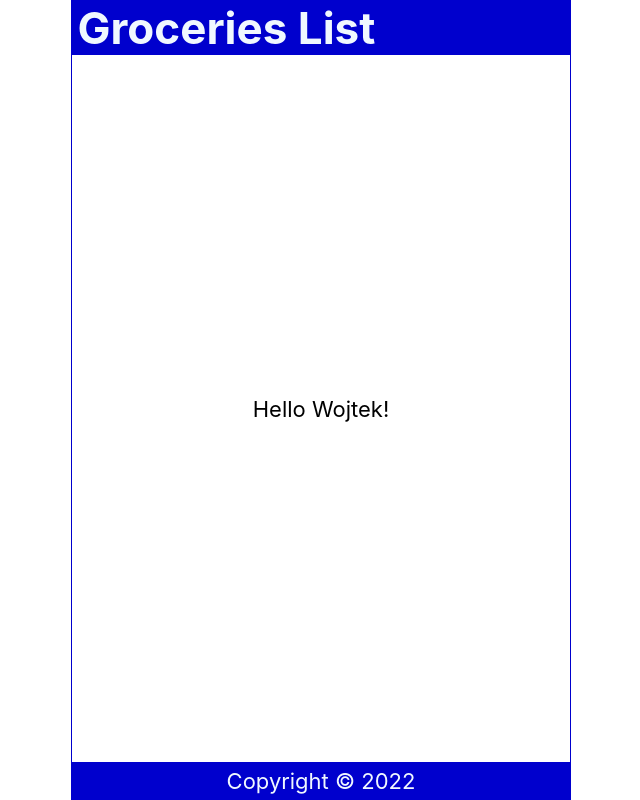
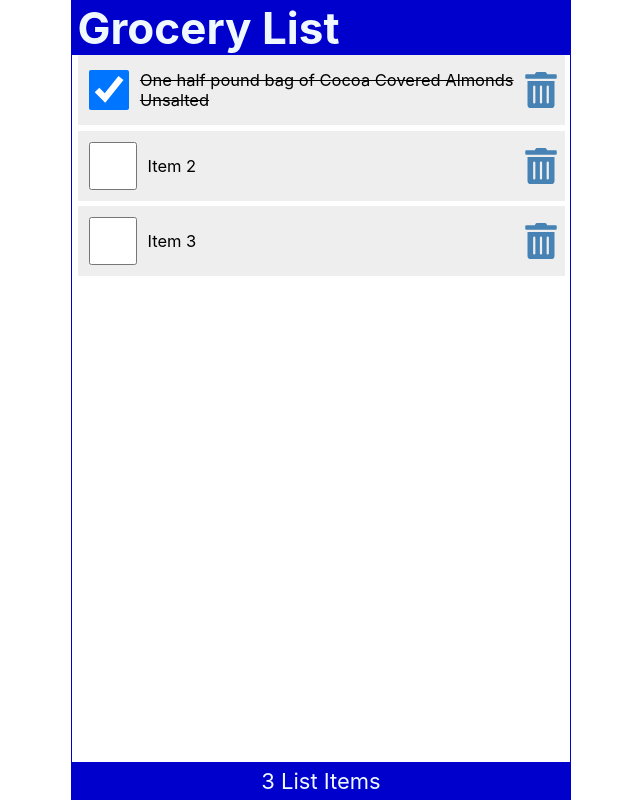
Before and after one commit to Misials/ReactJS-For-Beginners, a React (Create React App) app: page / in a window 1280 px wide. Shown: the whole page, without its empty margins (319-959 px from the left). Built offline with nearby package versions, Linux system fonts and the light colour scheme.

Commit message:
Chapter 5,6,7,8 - Click Events, useState Hook, Lists & Keys, Props & Prop Drillingasdasl

```diff
--- a/package.json
+++ b/package.json
@@ -8,6 +8,7 @@
     "@testing-library/user-event": "^13.5.0",
     "react": "^18.2.0",
     "react-dom": "^18.2.0",
+    "react-icons": "^4.4.0",
     "react-scripts": "5.0.1",
     "web-vitals": "^2.1.4"
   },
--- a/src/App.js
+++ b/src/App.js
@@ -1,13 +1,44 @@
 import Header from './Header';
 import Content from './Content';
 import Footer from './Footer';
+import { useState } from 'react';
 
 function App() {
+	const [items, setItems] = useState([
+		{
+			id: 1,
+			checked: true,
+			item: 'One half pound bag of Cocoa Covered Almonds Unsalted',
+		},
+		{
+			id: 2,
+			checked: false,
+			item: 'Item 2',
+		},
+		{
+			id: 3,
+			checked: false,
+			item: 'Item 3',
+		},
+	]);
+
+	const handleCheck = id => {
+		const listItems = items.map(item => (item.id === id ? { ...item, checked: !item.checked } : item));
+		setItems(listItems);
+		localStorage.setItem('shoppinglist', JSON.stringify(listItems));
+	};
+
+	const handleDelete = id => {
+		const listItems = items.filter(item => item.id !== id);
+		setItems(listItems);
+		localStorage.setItem('shoppinglist', JSON.stringify(listItems));
+	};
+
 	return (
 		<div className='App'>
-			<Header />
-			<Content />
-			<Footer />
+			<Header title='Grocery List' />
+			<Content items={items} handleCheck={handleCheck} handleDelete={handleDelete} />
+			<Footer items={items} />
 		</div>
 	);
 }
--- a/src/Content.js
+++ b/src/Content.js
@@ -1,14 +1,14 @@
 import React from 'react';
+import ItemList from './ItemList';
 
-const Content = () => {
-	const handleNameChange = () => {
-		const names = ['Mikolaj', 'Joanna', 'Wojtek', 'Maja'];
-		const int = Math.floor(Math.random() * names.length);
-		return names[int];
-	};
+const Content = ({ items, handleCheck, handleDelete }) => {
 	return (
 		<main>
-			<p>Hello {handleNameChange()}!</p>
+			{items.length ? (
+				<ItemList items={items} handleCheck={handleCheck} handleDelete={handleDelete} />
+			) : (
+				<p style={{ marginTop: '2rem' }}>List is empty</p>
+			)}
 		</main>
 	);
 };
--- a/src/Footer.js
+++ b/src/Footer.js
@@ -1,11 +1,11 @@
 import React from 'react';
 
-const Footer = () => {
-	const today = new Date();
-
+const Footer = ({ items }) => {
 	return (
 		<footer>
-			<p>Copyright &copy; {today.getFullYear()}</p>
+			<p>
+				{items.length} List {items.length > 1 ? 'Items' : 'Item'}
+			</p>
 		</footer>
 	);
 };
--- a/src/Header.js
+++ b/src/Header.js
@@ -1,11 +1,15 @@
 import React from 'react';
 
-const Header = () => {
+const Header = ({ title }) => {
 	return (
 		<header>
-			<h1>Groceries List</h1>
+			<h1>{title}</h1>
 		</header>
 	);
 };
 
+Header.defaultProps = {
+	title: 'Default Title',
+};
+
 export default Header;
--- /dev/null
+++ b/src/ItemList.js
@@ -0,0 +1,14 @@
+import React from 'react';
+import LineItem from './LineItem';
+
+const ItemList = ({ items, handleCheck, handleDelete }) => {
+	return (
+		<ul>
+			{items.map(item => (
+				<LineItem key={item.id} item={item} handleCheck={handleCheck} handleDelete={handleDelete} />
+			))}
+		</ul>
+	);
+};
+
+export default ItemList;
--- /dev/null
+++ b/src/LineItem.js
@@ -0,0 +1,18 @@
+import React from 'react';
+import { FaTrashAlt } from 'react-icons/fa';
+
+const LineItem = ({ item, handleCheck, handleDelete }) => {
+	return (
+		<li className='item' key={item.id}>
+			<input type='checkbox' onChange={() => handleCheck(item.id)} checked={item.checked} />
+			<label
+				style={item.checked ? { textDecoration: 'line-through' } : null}
+				onDoubleClick={() => handleCheck(item.id)}>
+				{item.item}
+			</label>
+			<FaTrashAlt onClick={() => handleDelete(item.id)} role='button' tabIndex='0' aria-label={`Delete ${item.item}`} />
+		</li>
+	);
+};
+
+export default LineItem;
--- a/src/index.css
+++ b/src/index.css
@@ -5,12 +5,11 @@
 }
 
 html {
-	font-size: 62.5%;
+	font-size: 22px;
 }
 
 body {
 	min-height: 100vh;
-	font-size: 2.2rem;
 	font-family: -apple-system, BlinkMacSystemFont, 'Segoe UI', 'Roboto', 'Oxygen', 'Ubuntu', 'Cantarell', 'Fira Sans',
 		'Droid Sans', 'Helvetica Neue', sans-serif;
 	-webkit-font-smoothing: antialiased;
@@ -48,7 +47,7 @@
 	display: flex;
 	flex-direction: column;
 	flex-grow: 1;
-	justify-content: center;
+	justify-content: flex-start;
 	align-items: center;
 	overflow-y: auto;
 }
@@ -61,3 +60,61 @@
 	display: grid;
 	place-content: center;
 }
+
+ul {
+	width: 100%;
+	list-style: none;
+	padding: 0 0.25rem 0 0.25rem;
+}
+
+ul li::before {
+	content: '\200B';
+}
+
+.item {
+	display: flex;
+	justify-content: flex-start;
+	align-items: center;
+	padding: 0.5rem 0 0.5rem 0.5rem;
+	margin: 0.25rem 0;
+	background-color: #eee;
+}
+
+.item:first-child {
+	margin: 0;
+}
+
+.item input[type='checkbox'] {
+	text-align: center;
+	width: 2.5rem;
+	width: 48px;
+	height: 2.5rem;
+	height: 48px;
+	min-height: 48px;
+	cursor: pointer;
+	margin-right: 0.5rem;
+}
+
+.item input[type='checkbox']:focus + label {
+	text-decoration: underline;
+}
+
+.item > label {
+	font-size: 0.75rem;
+	flex-grow: 1;
+}
+
+.item svg {
+	width: 48px;
+	min-width: 48px;
+	height: 36px;
+	font-size: 1rem;
+	color: steelblue;
+	cursor: pointer;
+}
+
+.item svg:focus,
+.item svg:hover {
+	color: red;
+	outline: none;
+}
```
Also changed, not shown: 1 other file (tests, documents, lock files or other folders).
